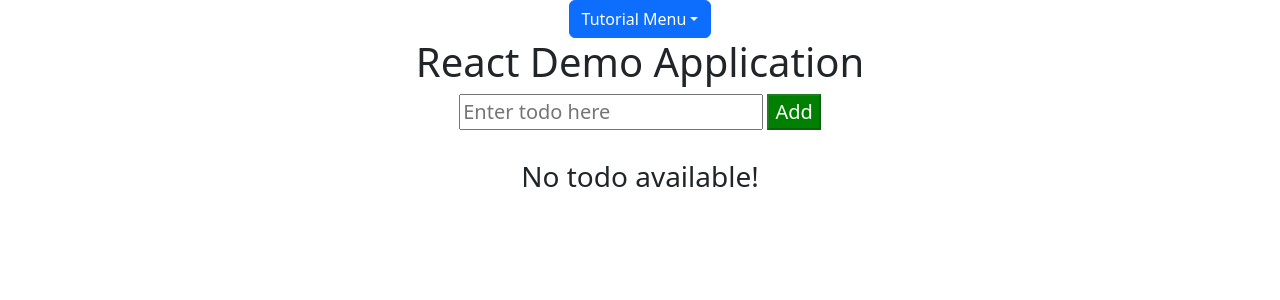
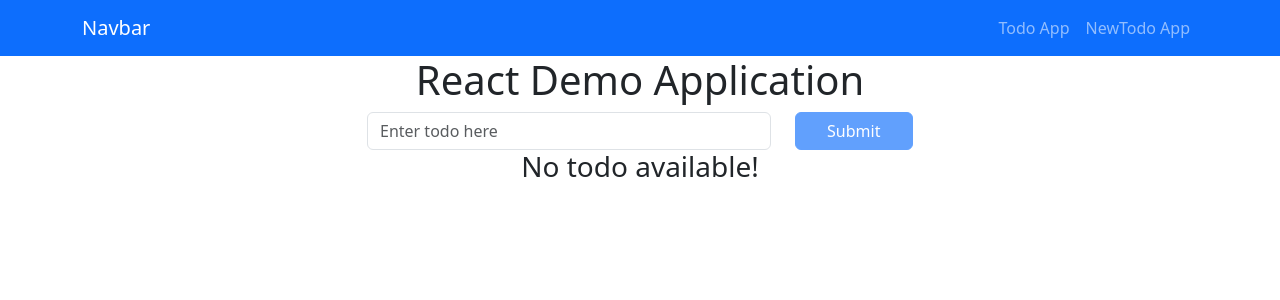
Before and after one commit to gitcoder-23/react18-demo-tutorial-app-kr, a React (Create React App) app: page /task/newtodo in a window 1280 px wide. Shown: the top 300 px of the page. Built offline with nearby package versions, Linux system fonts and the light colour scheme.

Commit message:
modify file update

```diff
--- a/src/components/MenuBar.js
+++ b/src/components/MenuBar.js
@@ -1,12 +1,21 @@
 import React from 'react';
-import { Dropdown, DropdownButton } from 'react-bootstrap';
+import {Navbar,Container,Nav } from 'react-bootstrap';
 
 const MenuBar = () => {
   return (
-    <DropdownButton id="dropdown-item-button" title="Tutorial Menu">
-      <Dropdown.Item href="/">Todo App</Dropdown.Item>
-      <Dropdown.Item href="/task/newtodo">NewTodo App</Dropdown.Item>
-    </DropdownButton>
+    <>
+      <Navbar bg="primary" data-bs-theme="dark">
+        <Container>
+          <Navbar.Brand href="/">Navbar</Navbar.Brand>
+          <Nav className="me-right">
+            <Nav.Link href="/">Todo App</Nav.Link>
+            <Nav.Link href="/task/newtodo">NewTodo App</Nav.Link>
+          </Nav>
+        </Container>
+      </Navbar>
+
+    </>
+
   );
 };
 
--- a/src/demoApps/NewTodoApp.js
+++ b/src/demoApps/NewTodoApp.js
@@ -1,10 +1,13 @@
 import React, { useState } from 'react';
 import './todo.css';
+import { Container, Form, Row, Col, Button } from 'react-bootstrap';
 
 const NewTodoApp = () => {
   const [todoInput, setTodoInput] = useState('');
   const [listTodos, setListTodos] = useState([]);
   const [errorMsg, setErrorMsg] = useState('');
+  const [editItem, SetEditItem] = useState(true)
+  const [updateData, setUpdatedata] = useState(null)
 
   const addTodo = () => {
     if (todoInput === '' || !todoInput) {
@@ -22,37 +25,38 @@ const NewTodoApp = () => {
     }
   };
 
+  const EditHandler = (e) => {
+    setUpdatedata(e)
+    SetEditItem(false)
+  }
+
   return (
-    <div className="todo_container">
-      <div className="input_head">
-        <form>
-          <input
-            style={{ fontSize: '20px' }}
+    <>
+      <Container className='text-center'>
+        <Row className="justify-content-md-center">
+          <Col xs={6}>
+            <Form inline >
+              <Row>
+                <Col xs={9}>
+                  <Form.Control
                     type="text"
+                    placeholder="Enter todo here"
                     name="todoinput"
                     id="todoinput"
                     value={todoInput}
-            placeholder="Enter todo here"
                     onChange={(e) => setTodoInput(e.target.value)}
                   />
-          &nbsp;
-          <button
-            type="button"
-            style={{ fontSize: '20px', background: 'green', color: '#fff' }}
-            onClick={() => addTodo()}
-            disabled={!todoInput}
-          >
-            Add
-          </button>
-        </form>
-        <p style={{ color: 'red' }}>{errorMsg}</p>
-      </div>
+                </Col>
+                <Col>
+                  <Button type="submit" onClick={() => addTodo()}
+                    disabled={!todoInput} className='w-100'>Submit</Button>
 
-      {listTodos.length === 0 ? (
-        <h3>No todo available!</h3>
-      ) : (
-        <div className="main_table">
-          <table>
+                </Col>
+              </Row>
+              {
+                listTodos.length === 0 ?
+                  <h3>No todo available!</h3> :
+                  <table className='w-100 my-4'>
                     <thead>
                       <tr>
                         <th>#Sl. No</th>
@@ -67,19 +71,42 @@ const NewTodoApp = () => {
                           <tr>
                             <td>{index + 1}</td>
                             <td>{tdata.todo}</td>
+                            {
+                              !editItem ?
                               <td>
-                      <button> View</button>&nbsp;&nbsp;
-                      <button> Edit</button>&nbsp;&nbsp;
-                      <button> Delete</button>
+                                <Button onClick={() => addTodo()}
+                                  className='w-100'>Edit Now</Button>
+                                  <Button variant="danger">Cancel</Button>
                               </td>
+
+                                :
+                                <td>
+                                  <Button variant="primary">View</Button>
+                                  <Button onClick={() => EditHandler(tdata)} variant="success">Edit</Button>
+                                  <Button variant="danger">Delete</Button>
+                                </td>
+                            }
+
                           </tr>
                         </tbody>
                       );
                     })}
                   </table>
-        </div>
-      )}
-    </div>
+
+              }
+              <Row>
+                <Col>
+
+                </Col>
+              </Row>
+            </Form>
+          </Col>
+        </Row>
+
+      </Container>
+
+    </>
+
   );
 };
 
```
Also changed, not shown: 1 other file (tests, documents, lock files or other folders). Lines whose indentation alone changed are shown as unchanged.
